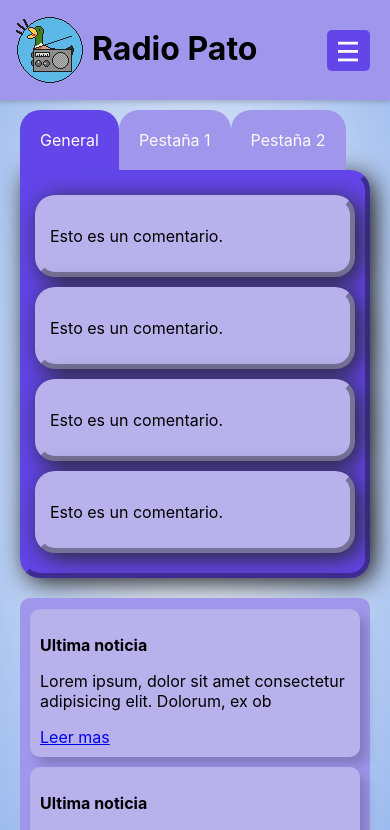
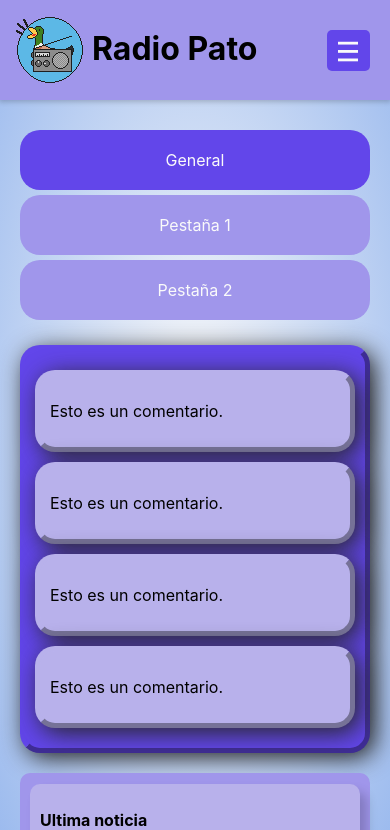
Before and after one commit to Radio-Pato/RadioPato-Frontend, a React (Vite) app: page /home in a window 390 px wide. Shown: the top 830 px of the page. Built offline with nearby package versions, Linux system fonts and the light colour scheme.

Commit message:
💄 Tabs Responsive

```diff
--- a/src/components/BoxCommentComponent/BoxCommentComponent.module.css
+++ b/src/components/BoxCommentComponent/BoxCommentComponent.module.css
@@ -44,3 +44,21 @@
 .active{
     background-color: var(--color-purple-background-button) !important;
 }
+
+/* Media queries */
+@media (max-width: 992px) {
+    .tabs__container{
+        display: flex;
+        flex-direction: column;
+    }
+
+    .tab{
+        margin-bottom: 5px;
+        border-radius: 20px;
+        text-align: center;
+    }
+
+    .comments__container{
+        border-top-left-radius: 20px;
+    }
+}
```
